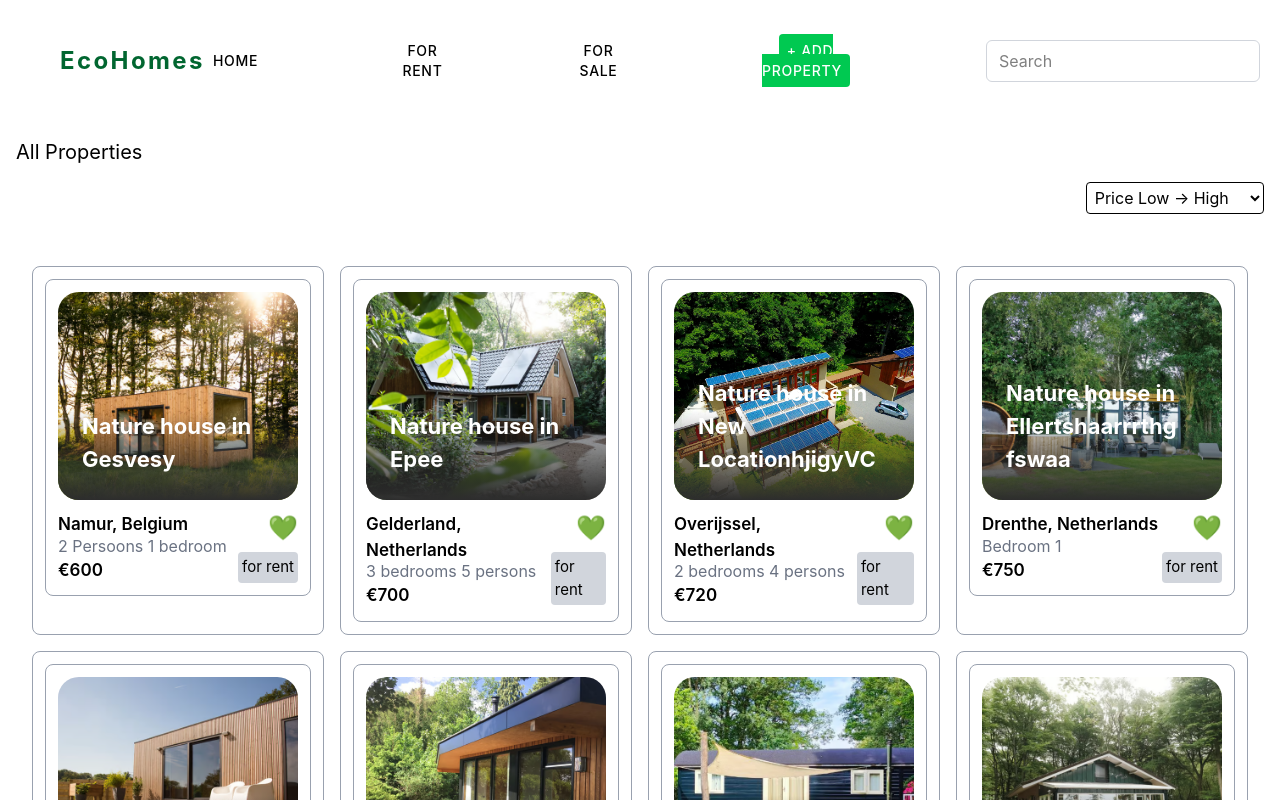
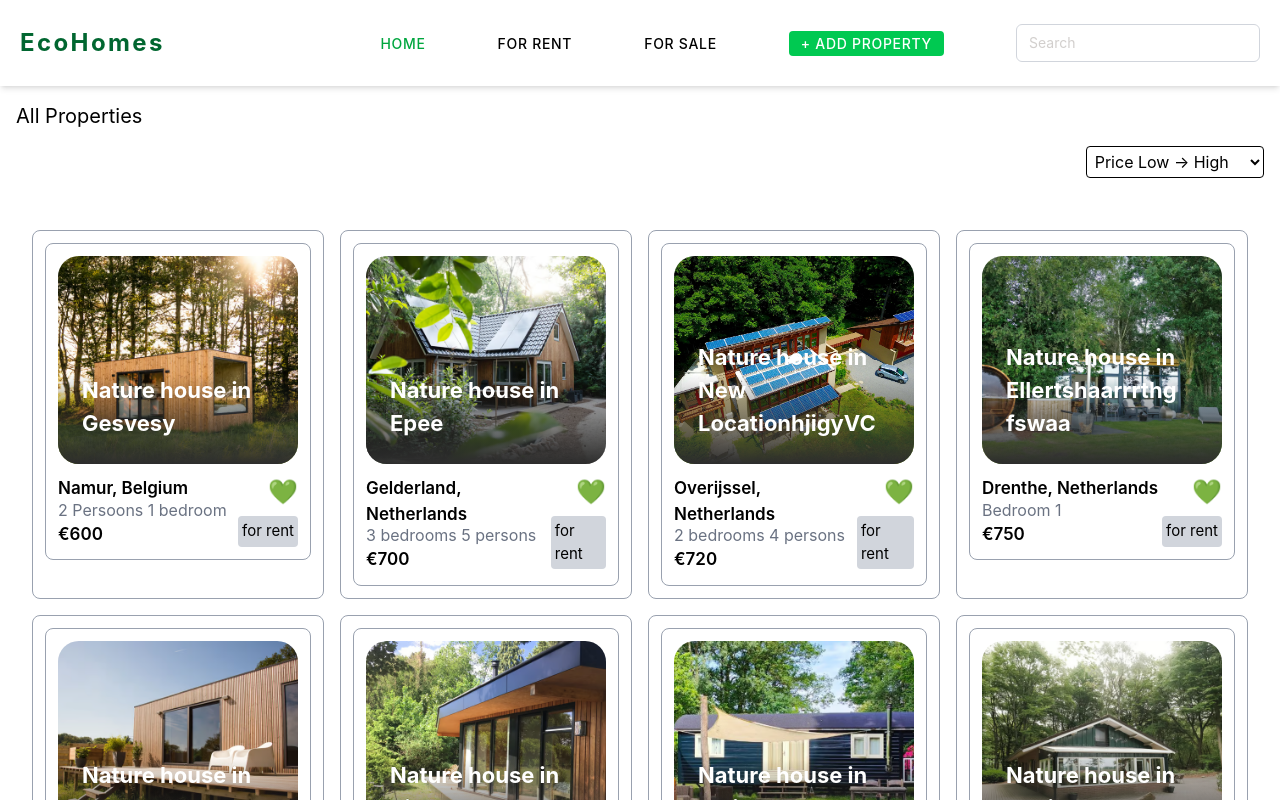
Before and after one commit to CristianM100/EcoHouses, a React (Vite) app: page / in a window 1280 px wide. Shown: the top 800 px of the page. Built offline with nearby package versions, Linux system fonts and the light colour scheme; data requests are answered from the project's data file.

Commit message:
add space footer and Add Nav Link

```diff
--- a/src/components/Footer.jsx
+++ b/src/components/Footer.jsx
@@ -9,7 +9,7 @@ const Footer = () => {
       <div className="container mx-auto flex text-center justify-between gap-6">
 
         <div className="w-1/3">
-          <h5 className="text-lg">EcoHouses</h5>
+          <h5 className="text-lg mb-4">EcoHouses</h5>
           <p className="mt-2 text-sm text-stone-500">&copy; 2025</p>
           <div className="text-sm text-stone-400">
             Created by Cristian Marinescu
@@ -17,7 +17,7 @@ const Footer = () => {
         </div>
 
         <div className="w-3/3">
-          <h3 className="text-xl font-semibold">Quick Links</h3>
+          <h3 className="text-xl mb-4 font-semibold">Quick Links</h3>
           <ul>
             <li><Link to="/" className="text-stone-400 hover:text-black">Home</Link></li>
             <li><Link to="/sale" className="text-stone-400 hover:text-black">For sale</Link></li>
@@ -26,7 +26,7 @@ const Footer = () => {
         </div>
 
         <div className="w-1/3 flex flex-col items-start">
-          <h3 className="text-xl font-semibold mb-2 text-left">Follow Us</h3>
+          <h3 className="text-xl font-semibold mb-2 text-left mb-4">Follow Us</h3>
           <ul className="flex gap-4 items-center">
             <li>
               <FontAwesomeIcon icon={faFacebook} size="lg" className="text-stone-400 hover:text-white" />
--- a/src/components/Header.jsx
+++ b/src/components/Header.jsx
@@ -1,59 +1,75 @@
-import { Link } from "react-router-dom";
-import { usePropertyContext } from '../context/PropertyContext';
+import { NavLink } from "react-router-dom";
+import { usePropertyContext } from "../context/PropertyContext";
 
 function Header() {
-
   const { searchQuery, setSearchQuery } = usePropertyContext();
 
   const handleInputChange = (e) => {
     setSearchQuery(e.target.value);
   };
 
+  const linkClasses = ({ isActive }) =>
+    `text-sm font-medium uppercase tracking-wider transition-colors duration-200 ${
+      isActive ? "text-green-600" : "text-black hover:text-green-500"
+    }`;
+
   return (
-        <header className='flex text-center z-10 py-10 px-5 text-stone-400'>
-            <nav className='container flex items-center justify-between ml-10'>
+    <header className="flex text-center z-10 py-6 px-5 text-stone-400 bg-white shadow-md">
+      <nav className="container mx-auto flex items-center justify-between">
+        {/* Logo */}
         <div>
-                    <Link
-                        to='/'
-                        className='text-green-800 text-2xl font-bold tracking-widest'
-                    >
+          <NavLink to="/" className="text-green-800 text-2xl font-bold tracking-widest">
             EcoHomes
-                    </Link>
+          </NavLink>
         </div>
 
-                <ul className='text-black flex items-center gap-30'>
-                    <li className='ml-2 text-sm font-medium uppercase tracking-wider'>
-                        <Link to='/'>Home</Link>
-                    </li>
-                    <li className='ml-4 text-sm font-medium uppercase tracking-wider'>
-                        <Link to='/rent'>For rent</Link>
-                    </li>
-                    <li className='mr-1 text-sm font-medium uppercase tracking-wider'>
-                        <Link to='/sale'>For sale</Link>
-                    </li>
-                    <li className='mr-1 text-sm font-medium uppercase tracking-wider'>
-                        <Link to="/add-property" className="bg-green-500 text-white p-2 rounded">+ Add Property</Link>
+        {/* Navigation */}
+        <ul className="flex items-center space-x-6 whitespace-nowrap overflow-x-auto gap-12">
+          <li>
+            <NavLink to="/" className={linkClasses}>
+              Home
+            </NavLink>
           </li>
           <li>
-                        <label htmlFor="inputSearch" className="sr-only">Search</label>
+            <NavLink to="/rent" className={linkClasses}>
+              For Rent
+            </NavLink>
+          </li>
+          <li>
+            <NavLink to="/sale" className={linkClasses}>
+              For Sale
+            </NavLink>
+          </li>
+          <li>
+            <NavLink
+              to="/add-property"
+              className="bg-green-500 text-white px-3 py-1 rounded hover:bg-green-600 text-sm font-medium uppercase tracking-wider"
+            >
+              + Add Property
+            </NavLink>
+          </li>
+          <li>
+            <label htmlFor="inputSearch" className="sr-only">
+              Search
+            </label>
             <input
               id="inputSearch"
               name="inputSearch"
               type="text"
               placeholder="Search"
               value={searchQuery}
-                            //onChange={(e) => setSearchQuery(e.target.value)}
               onChange={handleInputChange}
-                            className="px-3 py-2 border border-gray-300 rounded-md focus:outline-none focus:ring-2 focus:ring-blue-500"
+              className="px-3 py-2 border border-gray-300 rounded-md focus:outline-none focus:ring-2 focus:ring-blue-500 text-sm"
             />
           </li>
         </ul>
       </nav>
     </header>
-    )
+  );
 }
 
 export default Header;
+
 
 
 
```
Lines whose indentation alone changed are shown as unchanged.
